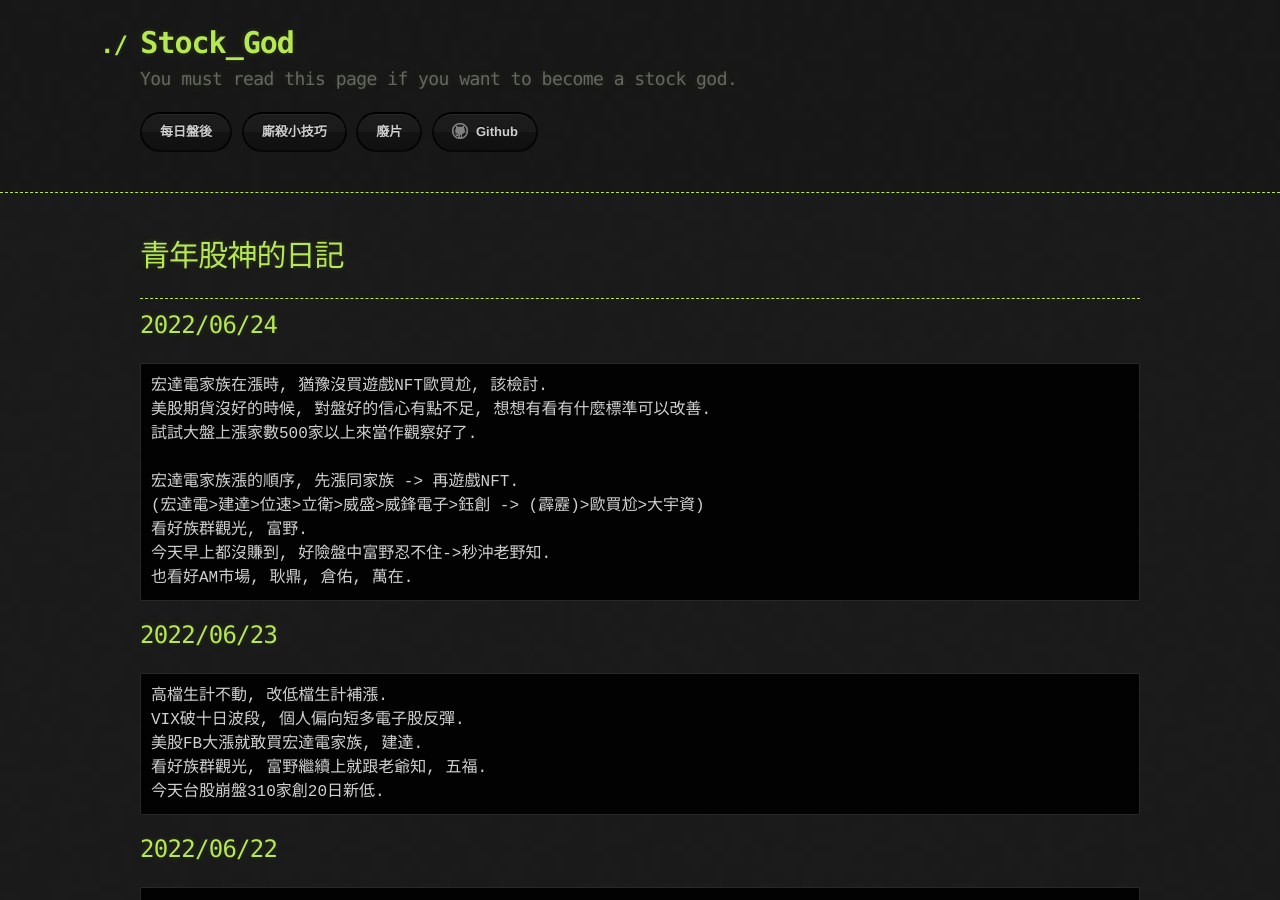
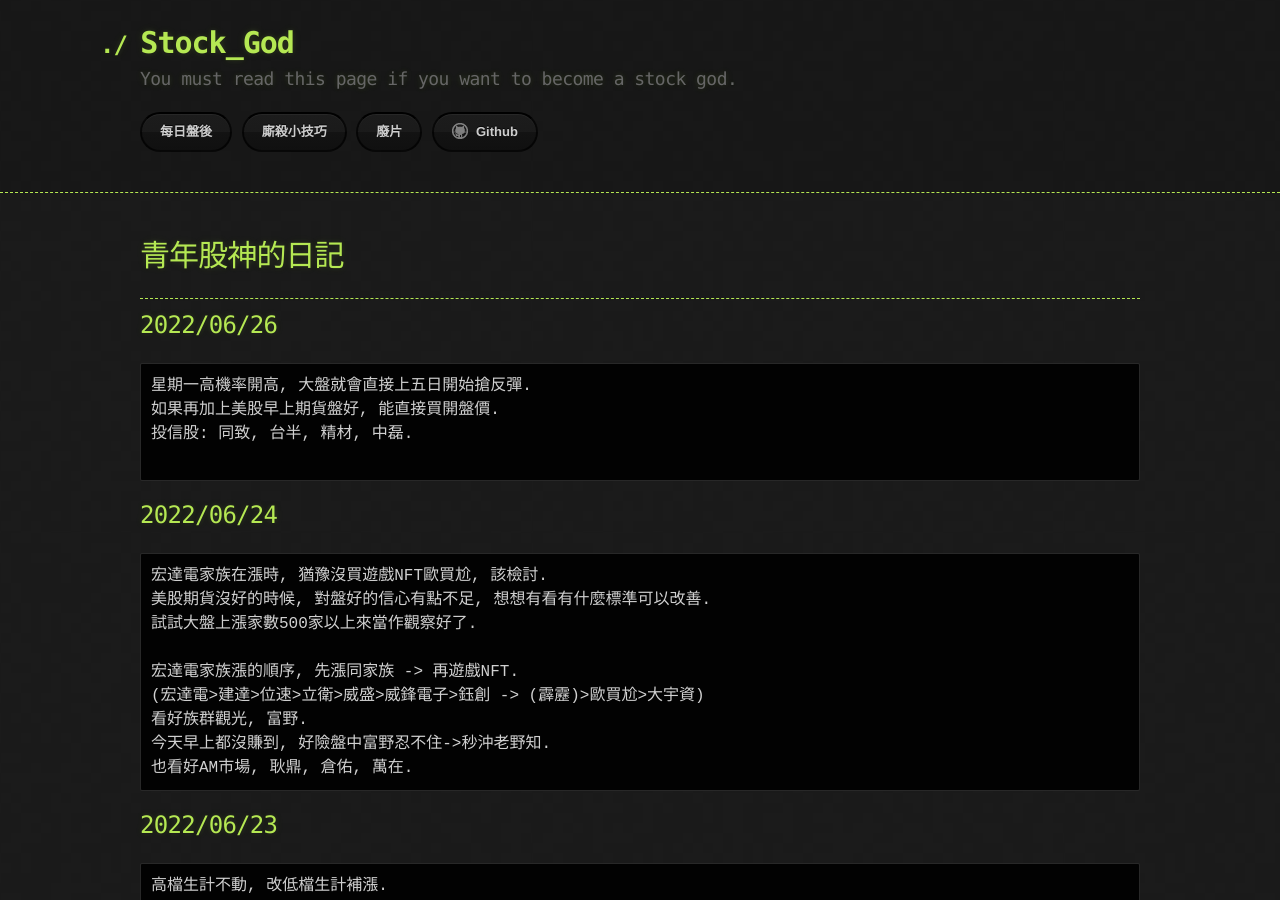
Before and after one commit to lepg5487/Stock_God, a Jekyll site: the page built from index.md, in a window 1280 px wide and 900 px high. Built offline with Jekyll 4.4.1, drawn with Linux system fonts in a browser that asks for light colours; our own code applies the rules of GitHub Pages for plain Markdown files.

Commit message:
Update index.md

````diff
--- a/index.md
+++ b/index.md
@@ -5,6 +5,14 @@ layout: testlayouts
 # 青年股神的日記
 
 ---
+
+## 2022/06/26
+```
+星期一高機率開高, 大盤就會直接上五日開始搶反彈.
+如果再加上美股早上期貨盤好, 能直接買開盤價.
+投信股: 同致, 台半, 精材, 中磊.
+
+```
 
 ## 2022/06/24
 ```
````
